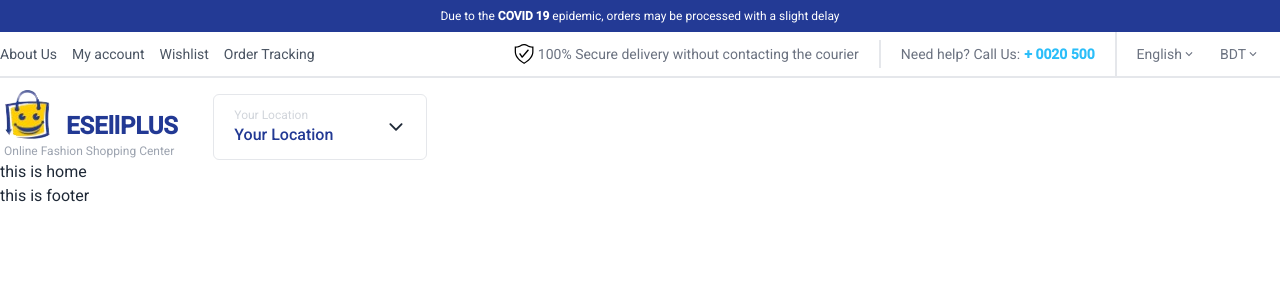
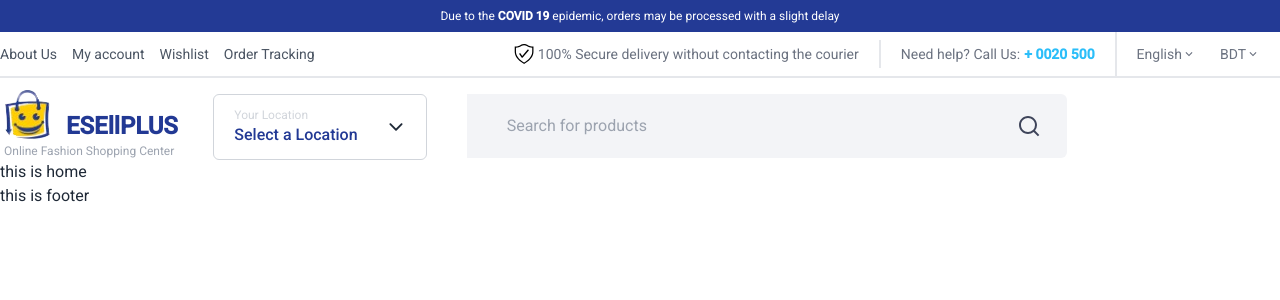
Before and after one commit to shakilahmedshuvo/esellplus, a React (Vite) app: page / in a window 1280 px wide. Shown: the top 300 px of the page. Built offline with nearby package versions, Linux system fonts and the light colour scheme.

Commit message:
add search field in the navbar

```diff
--- a/src/Page/HomePage/Navbar/Navbar.jsx
+++ b/src/Page/HomePage/Navbar/Navbar.jsx
@@ -1,6 +1,7 @@
 import TopNavbar from "./TopNavbar";
 import logo from "../../../../public/logo.png";
 import { IoIosArrowDown } from "react-icons/io";
+import { RiSearchLine } from "react-icons/ri";
 
 const Navbar = () => {
     return (
@@ -37,7 +38,7 @@ const Navbar = () => {
 
 
                 {/* drop down section start */}
-                    <div className="dropdown w-full h-fit col-span-2 border rounded-md mt-4">
+                <div className="dropdown w-full h-fit col-span-2 border rounded-md mt-4 border-gray-300">
                     <div
                         tabIndex={0}
                         role="button"
@@ -48,7 +49,7 @@ const Navbar = () => {
                                 Your Location
                             </p>
                             <h2 className="text-[#223994] font-medium">
-                                    Your Location
+                                Select a Location
                             </h2>
                         </div>
                         <IoIosArrowDown className="text-xl" />
@@ -65,11 +66,28 @@ const Navbar = () => {
                         <li><a>Borishal</a></li>
                     </ul>
                 </div>
-                </div>
                 {/* drop down section end */}
 
+                {/* input section start */}
+                <div className="col-span-6">
+                    <form
+                        className="grid grid-cols-12 ms-10 bg-[#F3F4F7] mt-4 rounded-md">
+                        <input
+                            className="w-full bg-[#F3F4F7] py-5 ps-10 col-span-11 focus:outline-none"
+                            placeholder="Search for products"
+                            name="search"
+                            type="text" />
+
+                        <button>
+                            <RiSearchLine className="text-2xl text-[#3E445A]" />
+                        </button>
+
+                    </form>
                 </div>
+                {/* input section end */}
 
+            </div>
+        </div>
     );
 };
 
```
Lines whose indentation alone changed are shown as unchanged.
